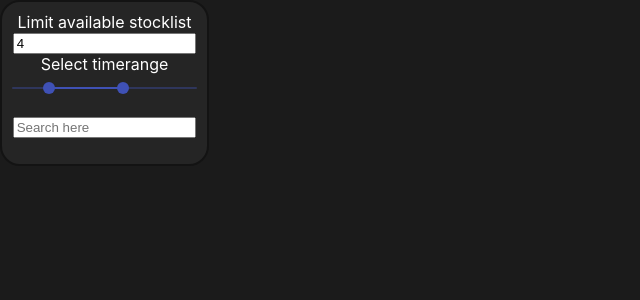
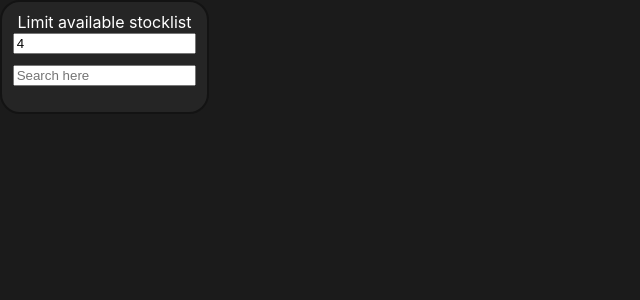
Before and after one commit to KeMaAid/reactstocks, a React (Create React App) app: page / in a window 1280 px wide. Shown: the top 300 px of the page, without its empty margins (0-640 px from the left). Built offline with nearby package versions, Linux system fonts and the light colour scheme.

Commit message:
removed global timeslider

```diff
--- a/src/Components/Control/ControlPanel.js
+++ b/src/Components/Control/ControlPanel.js
@@ -12,7 +12,6 @@ const ControlPanel = props => {
     return (
         <div className="ControlPanel">
             <SettingList listMaxSize={listMaxSize} onListMaxSizeChange={value => setListMaxSize(value)}
-                        timeRange={props.timeRange} onTimeRangeChange={value => props.onTimeRangeChange(value)}
             />
             <StockList  onVisibleStockChange={handleVisibleStockChange} visibleStocks={props.visibleStocks}
                         listMaxSize={listMaxSize}
--- a/src/Components/Control/SettingList.js
+++ b/src/Components/Control/SettingList.js
@@ -7,13 +7,6 @@ const SettingList = props => {
         <div className="Settings">
             <p>Limit available stocklist</p>
             <Searchbar passed={props.listMaxSize} onChange={e => props.onListMaxSizeChange(e)} placeholder="0"/>
-            <p>Select timerange</p>
-            <Slider
-                value={props.timeRange}
-                onChange={(e, value) => props.onTimeRangeChange(value)}
-                valueLabelDisplay="auto"
-                aria-labelledby="range-slider"
-            />
         </div>
     );
 
--- a/src/Components/Stock/StocksPanel.js
+++ b/src/Components/Stock/StocksPanel.js
@@ -7,7 +7,7 @@ export default class StocksPanel extends Component {
         return (
             <ul className="StocksPanel">
                 {this.props.visibleStocks.map(stock =>
-                    <Stock key={stock.symbol} stockSymbol={stock.symbol} placeholder="LOADING" timeRange={this.props.timeRange}/>
+                    <Stock key={stock.symbol} stockSymbol={stock.symbol} placeholder="LOADING" />
                 )}
             </ul>
         )
```
